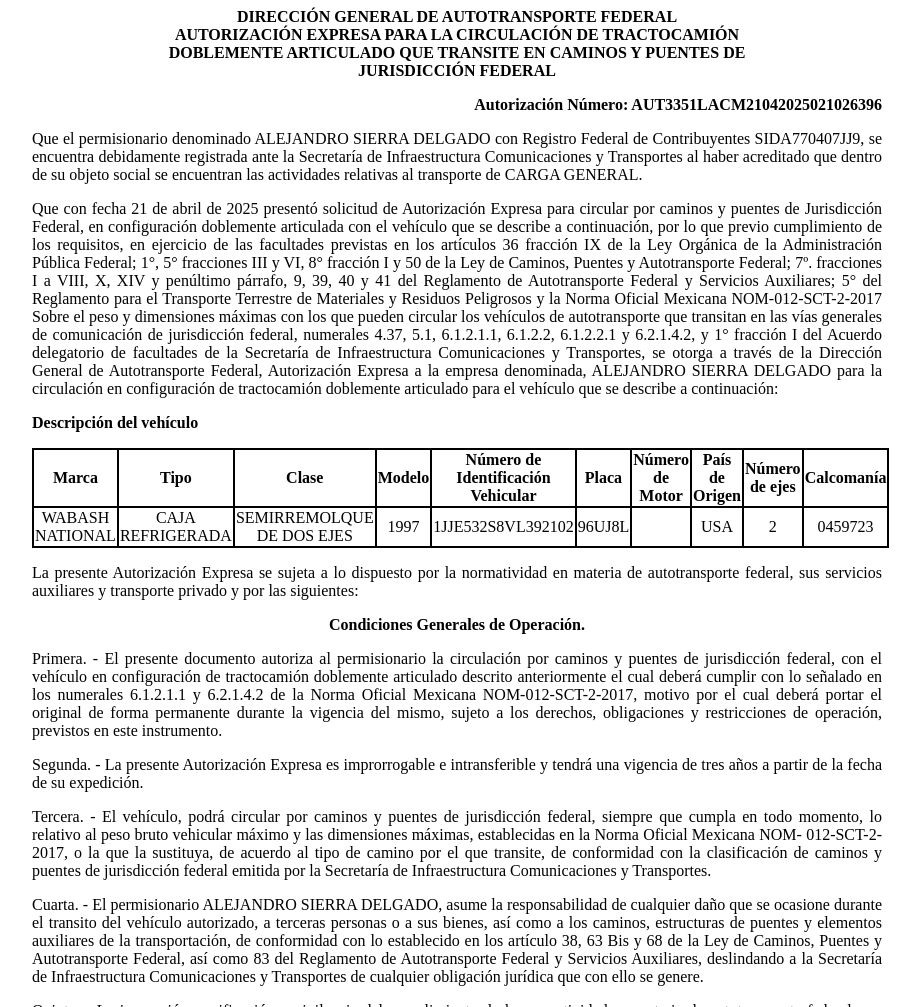
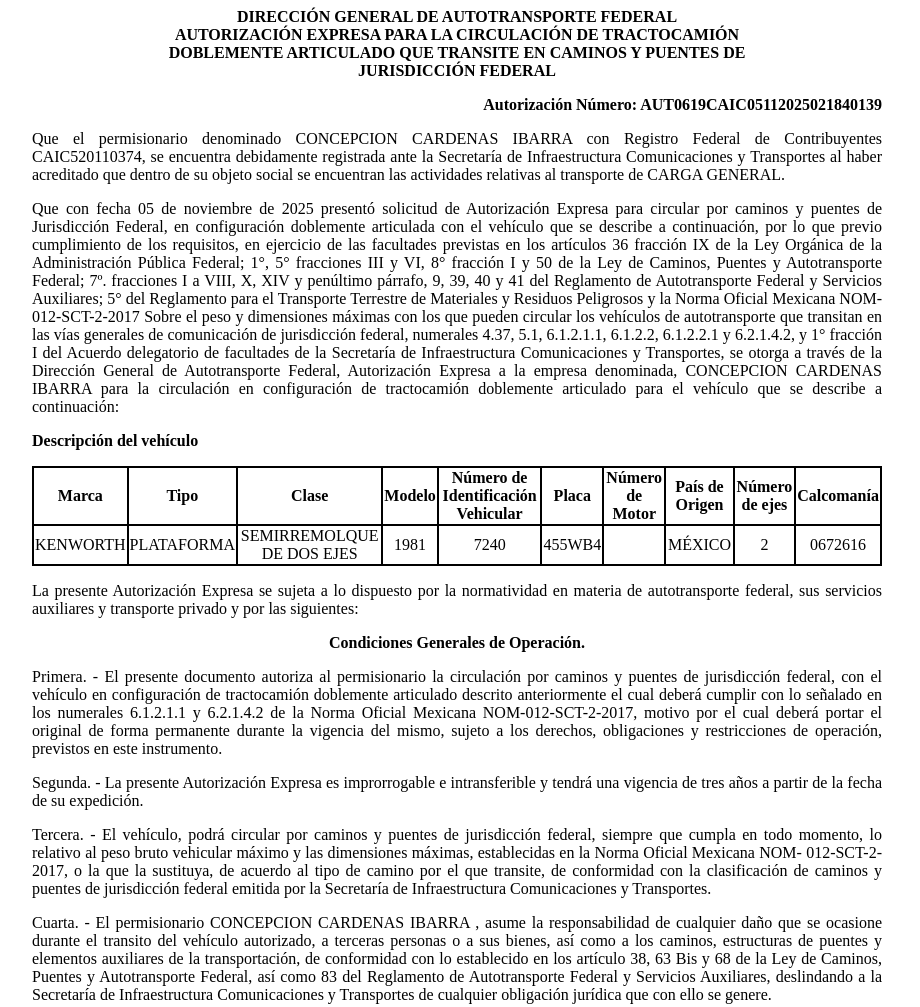
Before and after one commit to app-sct1/ConsultaAutDobleRemolque-folio-0201342, a plain HTML site: page index.html in a window 1280 px wide. Shown: the top 1007 px of the page, without its empty margins (183-1103 px from the left). Drawn offline with Linux system fonts and the light colour scheme.

Commit message:
index.html

```diff
--- a/index.html
+++ b/index.html
@@ -75,19 +75,19 @@
 						<p class="sinMargen">DOBLEMENTE ARTICULADO QUE TRANSITE EN CAMINOS Y PUENTES DE</p>
 						<p class="sinMargen">JURISDICCIÓN FEDERAL</p>
 					</div>
-<p class="derechaNegro">Autorización Número: AUT3351LACM21042025021026396</p>
+<p class="derechaNegro">Autorización Número: AUT0619CAIC05112025021840139</p>
 
 					<p class="justificado">Que el permisionario denominado
-						ALEJANDRO SIERRA DELGADO con Registro Federal de
-						Contribuyentes SIDA770407JJ9, se encuentra
+						CONCEPCION CARDENAS IBARRA con Registro Federal de
+						Contribuyentes CAIC520110374, se encuentra
 						debidamente registrada ante la Secretaría de Infraestructura
 						Comunicaciones y Transportes al haber acreditado que dentro de su
 						objeto social se encuentran las actividades relativas al
 						transporte de CARGA GENERAL.</p>
 
 
-					<p class="justificado">Que con fecha 21 de
-						abril de 2025 presentó
+					<p class="justificado">Que con fecha 05 de
+						noviembre de 2025 presentó
 						solicitud de Autorización Expresa para circular por caminos y
 						puentes de Jurisdicción Federal, en configuración doblemente
 						articulada con el vehículo que se describe a continuación, por lo
@@ -107,7 +107,7 @@
 						facultades de la Secretaría de Infraestructura Comunicaciones y
 						Transportes, se otorga a través de la
 						Dirección General de Autotransporte Federal, Autorización Expresa a la
-						empresa denominada, ALEJANDRO SIERRA DELGADO para la
+						empresa denominada, CONCEPCION CARDENAS IBARRA para la
 						circulación en configuración de tractocamión doblemente articulado
 						para el vehículo que se describe a continuación:</p>
 
@@ -128,16 +128,16 @@
 							<th class="borde">Calcomanía</th>
 						</tr>
 						<tr class="borde">
-							<td class="borde">WABASH NATIONAL</td>
-							<td class="borde">CAJA REFRIGERADA</td>
+							<td class="borde">KENWORTH</td>
+							<td class="borde">PLATAFORMA</td>
 							<td class="borde">SEMIRREMOLQUE DE DOS EJES</td>
-							<td class="borde">1997</td>
-							<td class="borde">1JJE532S8VL392102</td>
-							<td class="borde">96UJ8L</td>
+							<td class="borde">1981</td>
+							<td class="borde">7240</td>
+							<td class="borde">455WB4</td>
 							<td class="borde"></td>
-							<td class="borde">USA</td>
+							<td class="borde">MÉXICO</td>
 							<td class="borde">2</td>
-							<td class="borde">0459723</td>
+							<td class="borde">0672616</td>
 						</tr>
 
 					</tbody></table>
@@ -175,7 +175,7 @@
 						Secretaría de Infraestructura Comunicaciones y Transportes.</p>
 
 					<p class="justificado">Cuarta. - El permisionario
-						ALEJANDRO SIERRA DELGADO, asume la responsabilidad de
+						CONCEPCION CARDENAS IBARRA , asume la responsabilidad de
 						cualquier daño que se ocasione durante el transito del vehículo
 						autorizado, a terceras personas o a sus bienes, así como a los
 						caminos, estructuras de puentes y elementos auxiliares de la
```
